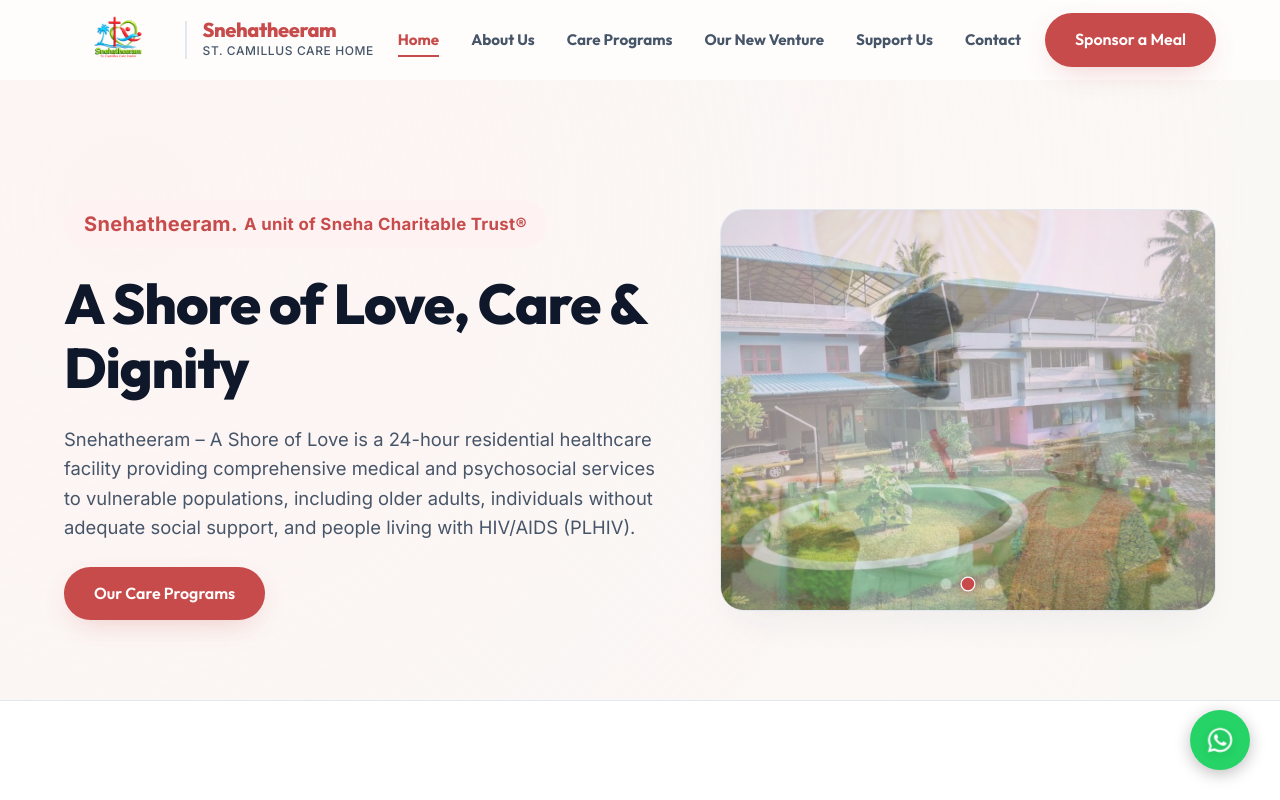
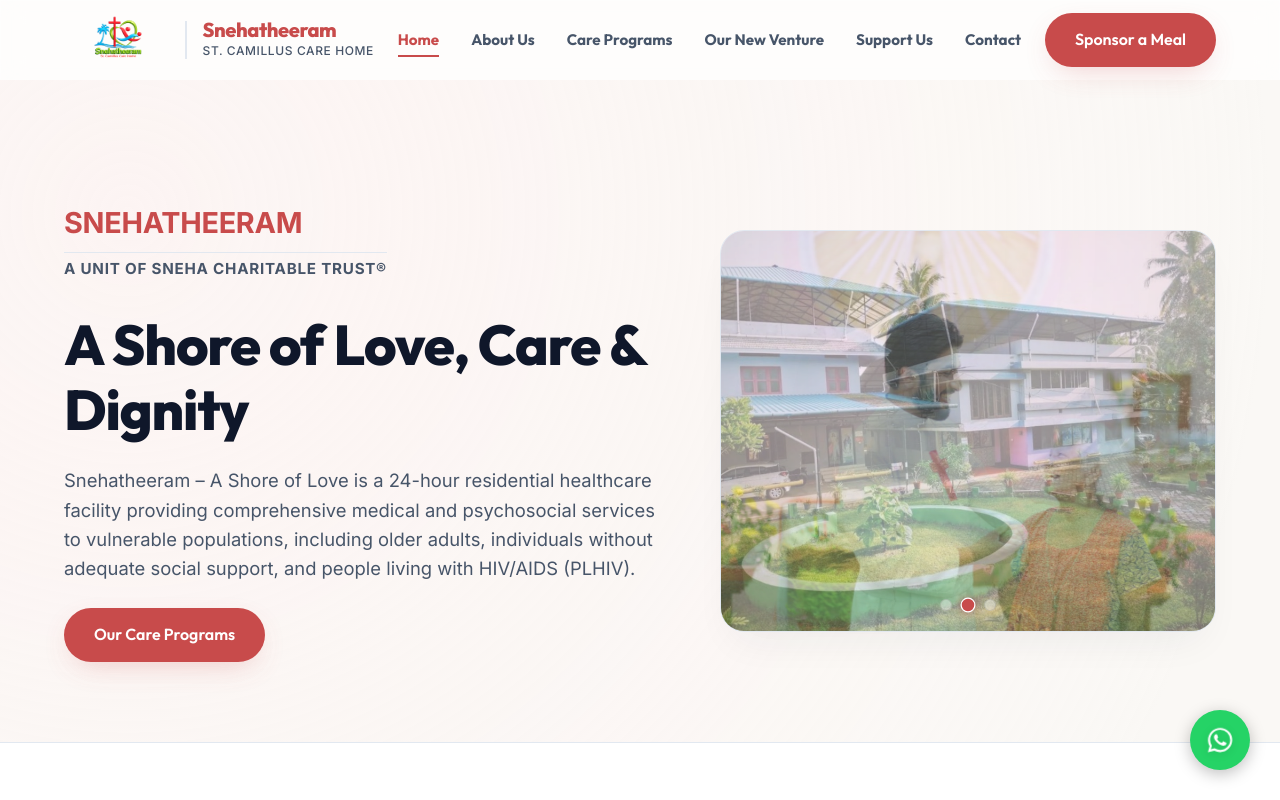
Before and after one commit to alangeorge2405/snehatheeram, a Next.js app: page / in a window 1280 px wide. Built offline with nearby package versions, Linux system fonts and the light colour scheme.

Commit message:
Change hero badge to a two-line container with capitalized crimson text and slate grey sub‑brand

```diff
--- a/src/app/page.module.css
+++ b/src/app/page.module.css
@@ -34,28 +34,35 @@
   gap: 24px;
 }
 
-.badge {
-  display: inline-flex;
-  align-items: center;
-  align-self: flex-start;
-  padding: 8px 20px;
-  background-color: var(--primary-light);
-  color: var(--primary-color);
-  font-size: 1.05rem;
-  font-weight: 700;
-  letter-spacing: 0.02em;
-  border-radius: var(--border-radius-full);
+.badgeContainer {
+  display: flex;
+  flex-direction: column;
+  align-items: flex-start;
+  gap: 6px;
+  margin-bottom: 8px;
 }
 
-.badgeHighlight {
-  font-size: 1.25rem;
+.badgeTextBrand {
+  font-size: 1.8rem;
   font-weight: 850;
   color: var(--primary-color);
-  margin-right: 6px;
+  letter-spacing: -0.01em;
+  text-transform: uppercase;
+}
+
+.badgeTextSub {
+  font-size: 0.95rem;
+  font-weight: 700;
+  color: var(--text-secondary);
+  text-transform: uppercase;
+  letter-spacing: 0.05em;
+  border-top: 1px solid var(--border-color);
+  padding-top: 4px;
 }
 
 @media (max-width: 992px) {
-  .badge {
+  .badgeContainer {
+    align-items: center;
     align-self: center;
   }
 }
--- a/src/app/page.tsx
+++ b/src/app/page.tsx
@@ -10,10 +10,11 @@
       <section className={`${styles.hero} animate-fade-in`}>
         <div className={`${styles.heroContainer} container`}>
           <div className={styles.heroContent}>
-            <span className={styles.badge}>
-              <strong className={styles.badgeHighlight}>Snehatheeram.</strong> A unit of Sneha Charitable Trust®
-            </span>
-            <h1 className={styles.heroTitle}>A Shore of Love, Care & Dignity</h1>
+            <div className={styles.badgeContainer}>
+              <span className={styles.badgeTextBrand}>Snehatheeram</span>
+              <span className={styles.badgeTextSub}>a unit of Sneha Charitable Trust®</span>
+            </div>
+            <h1 className={styles.heroTitle}>A Shore of Love, Care &amp; Dignity</h1>
             <p className={styles.heroSubtitle}>
               Snehatheeram – A Shore of Love is a 24-hour residential healthcare facility providing comprehensive medical and psychosocial services to vulnerable populations, including older adults, individuals without adequate social support, and people living with HIV/AIDS (PLHIV).
             </p>
```
